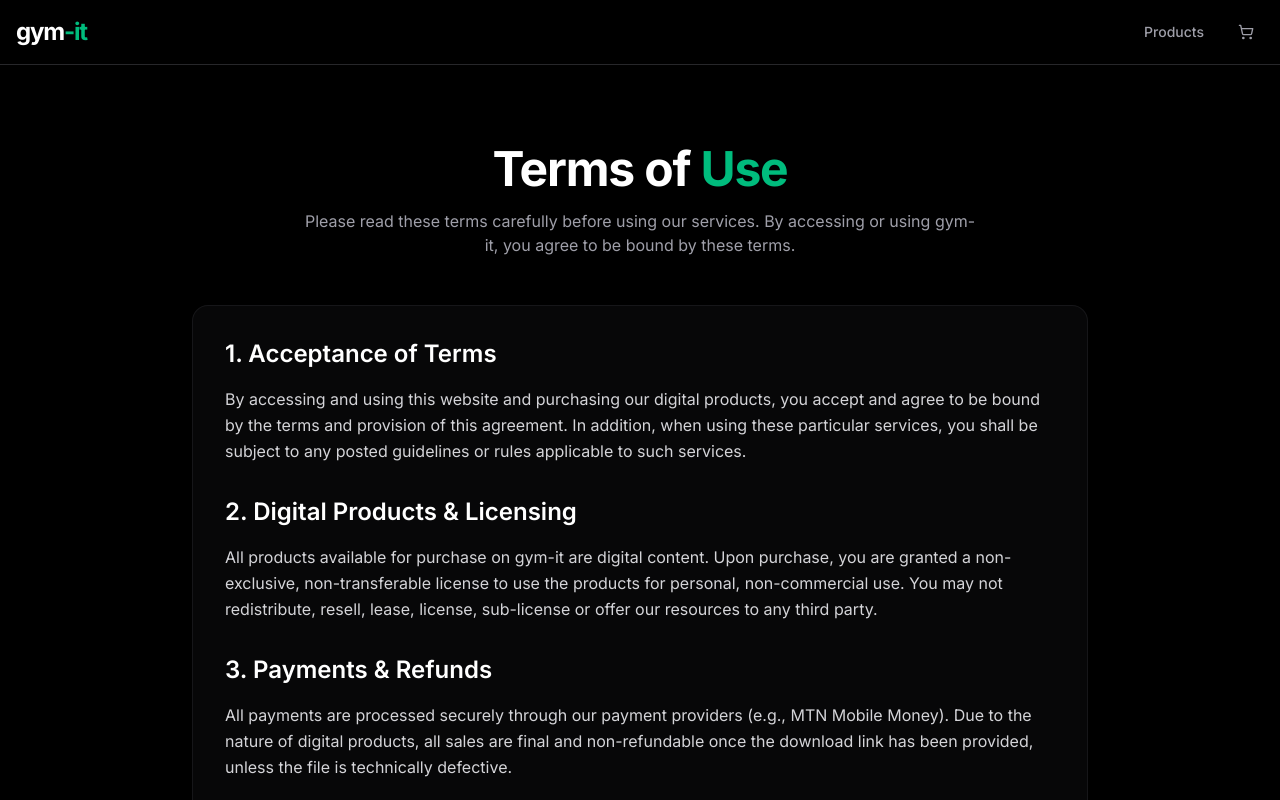
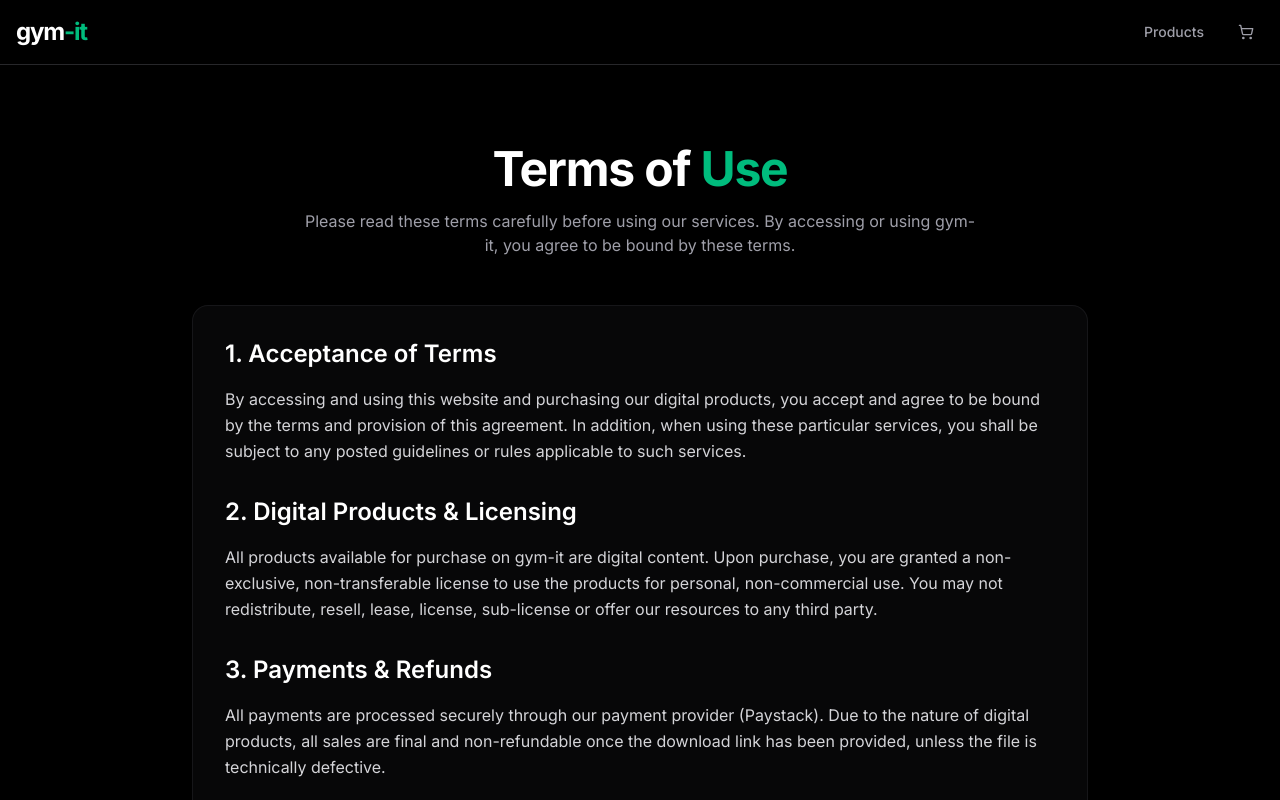
Before and after one commit to AncienO/gym_it_digital_product, a Next.js app: page /terms in a window 1280 px wide. Shown: the top 800 px of the page. Built offline with nearby package versions, Linux system fonts and the light colour scheme.

Commit message:
Terms of use minor changes

```diff
--- a/app/terms/page.tsx
+++ b/app/terms/page.tsx
@@ -39,7 +39,7 @@ export default function TermsPage() {
                     <section className="space-y-4">
                         <h2 className="text-2xl font-semibold text-white">3. Payments & Refunds</h2>
                         <p className="leading-relaxed">
-                            All payments are processed securely through our payment providers (e.g., MTN Mobile Money). Due to the nature of digital products, all sales are final and non-refundable once the download link has been provided, unless the file is technically defective.
+                            All payments are processed securely through our payment provider (Paystack). Due to the nature of digital products, all sales are final and non-refundable once the download link has been provided, unless the file is technically defective.
                         </p>
                     </section>
 
```
